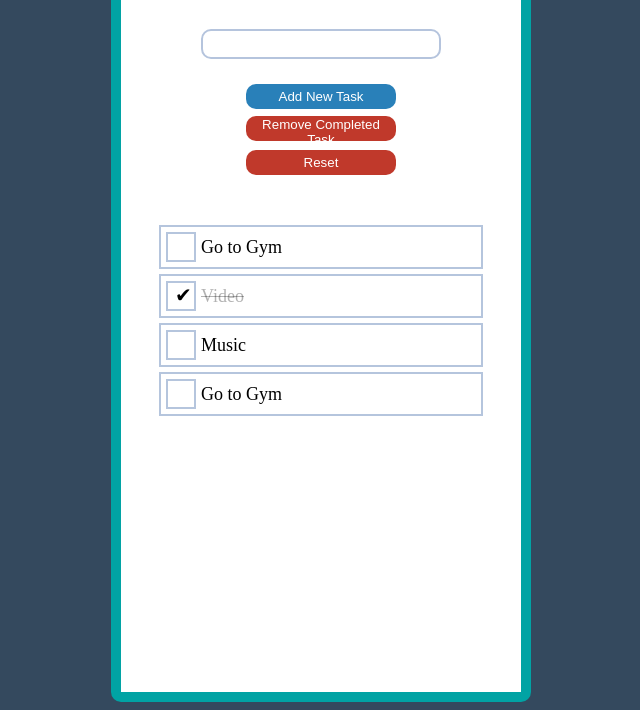
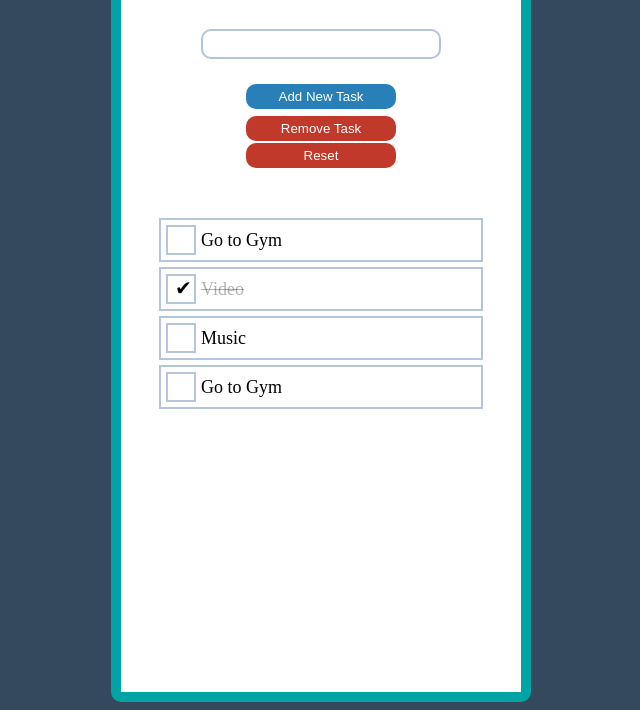
Before and after one commit to Irfanahmedkhan/html-coffe, a plain HTML site: page index.html in a window 1280 px wide. Shown: the part 126-836 px from the top of the page, without its empty margins (319-959 px from the left). Drawn offline with Linux system fonts and the light colour scheme.

Commit message:
Update index.html

```diff
--- a/index.html
+++ b/index.html
@@ -12,7 +12,7 @@
         <h1>My ToDo List</h1>
         <input type="text" id="input" /> <br />
         <button type="button" id="add">Add New Task</button><br />
-        <button type="button" id="remove">Remove Completed Task</button>
+        <button type="button" id="remove">Remove Task</button>
         <button type="button" id="removeall">Reset</button>
       </div>
       <ul id="list">
```
